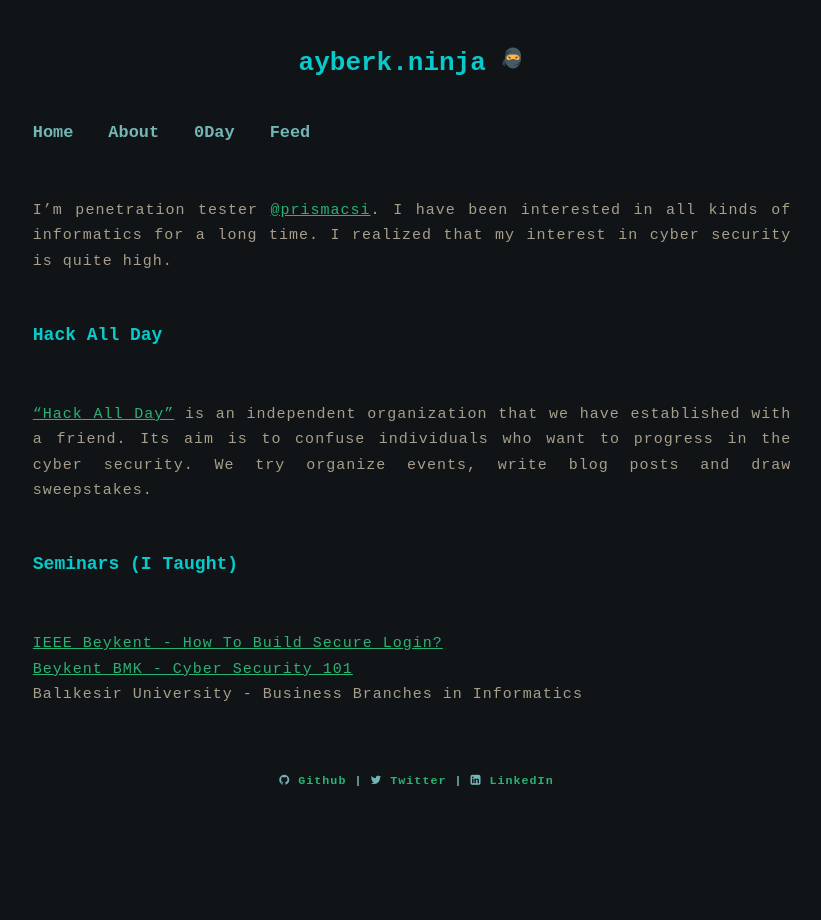
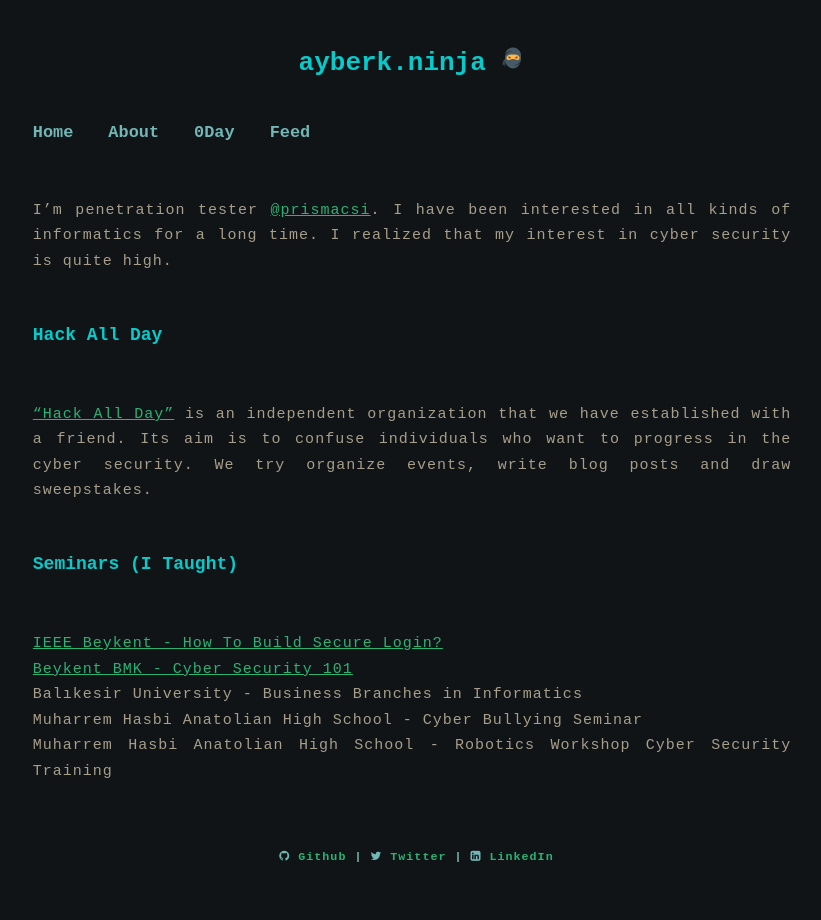
Before and after one commit to mhmtayberk/ayberkninja.github.io, a Jekyll site: the page built from about.md, in a window 1280 px wide. Shown: the whole page, without its empty margins (228-1049 px from the left). Built offline with Jekyll 4.4.1, drawn with Linux system fonts in a browser that asks for light colours.

Commit message:
Update about.md

```diff
--- a/about.md
+++ b/about.md
@@ -12,4 +12,6 @@
 ## Seminars (I Taught)
 <a href="https://www.youtube.com/watch?v=pyRXAvTJIzc&t=1400s" target="_blank">IEEE Beykent - How To Build Secure Login?</a> <br>
 <a href="https://www.facebook.com/beykentodek/posts/1305324409650299/" target="_blank">Beykent BMK - Cyber Security 101</a> <br>
-Balıkesir University - Business Branches in Informatics
+Balıkesir University - Business Branches in Informatics <br>
+Muharrem Hasbi Anatolian High School - Cyber Bullying Seminar <br>
+Muharrem Hasbi Anatolian High School - Robotics Workshop Cyber Security Training
```
